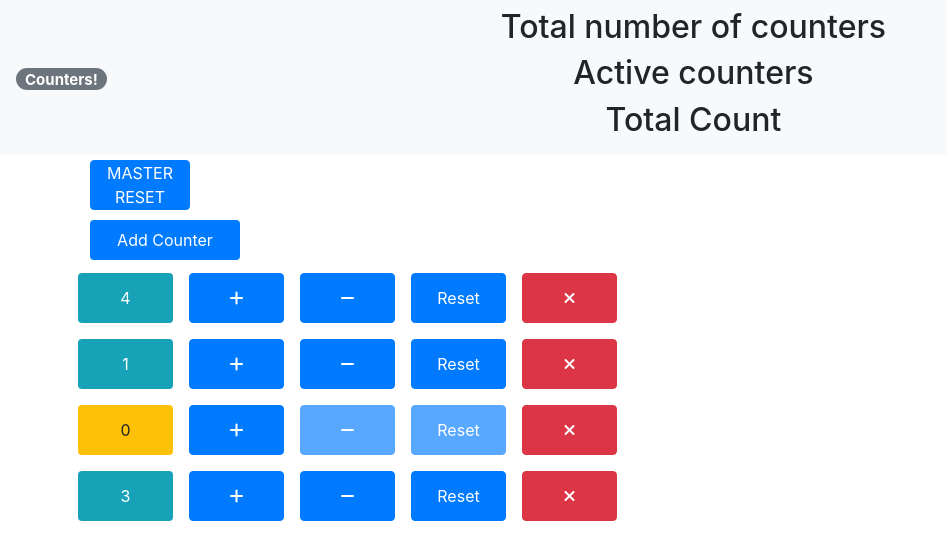
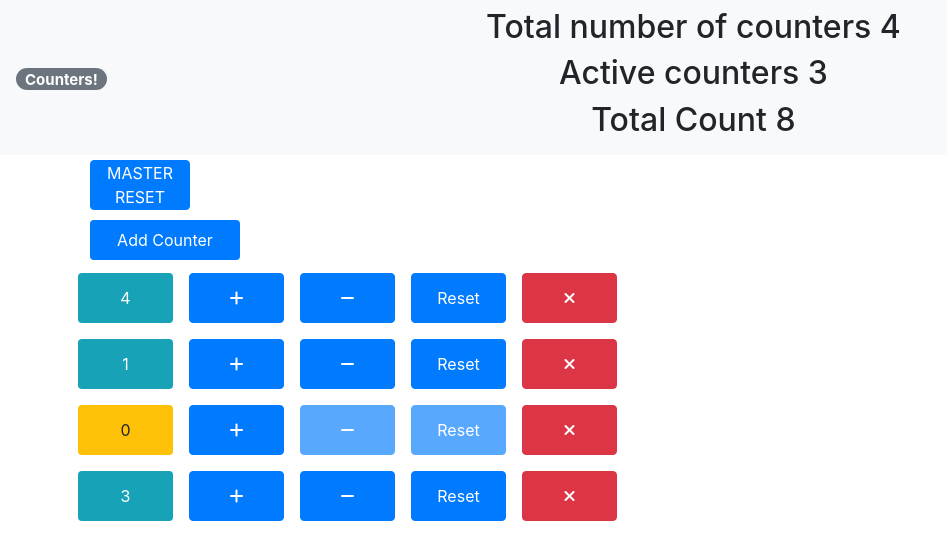
Before and after one commit to ChernyshevaNetology/counters, a React (Create React App) app: page / in a window 1280 px wide. Shown: the top 560 px of the page, without its empty margins (0-947 px from the left). Built offline with nearby package versions, Linux system fonts and the light colour scheme.

Commit message:
navbar сделал

```diff
--- a/src/App.js
+++ b/src/App.js
@@ -15,6 +15,7 @@ const App = () => {
         {id: 3, value: 0},
         {id: 4, value: 3},
     ]);
+
 
     const onIncrement = (id) => {
         const updatedCounters = counters.map(c => c.id === id ? {id, value: ++c.value} : c);
@@ -51,14 +52,13 @@ const App = () => {
                 id: Math.random(),
                 value: 0,
             }
-
         ])
     }
 
 
     return (
         <React.Fragment>
-            <NavBar/>
+            <NavBar counters={counters} />
             <main className="container">
                 <div className="row1">
                     <MasterReset
--- a/src/components/navbar/index.jsx
+++ b/src/components/navbar/index.jsx
@@ -1,6 +1,10 @@
 import React from "react";
 
-const NavBar = () => {
+const NavBar = ({counters}) => {
+    const totalCounters=counters.length
+    const activCounters=counters.filter(c=>c.value>0).length
+    const totalCount = counters.reduce((acc, {value})=>acc+value,0)
+
     return (
         <nav className="navbar navbar-light bg-light">
             <a href="#" className="navbar-brand">
@@ -10,13 +14,13 @@ const NavBar = () => {
             </a>
             <div className="container row1">
                 <h2> Total number of counters <span
-                    ></span>
+                    > {totalCounters}</span>
                 </h2>
                 <h2>Active counters <span
-                   ></span>
+                   >{activCounters}</span>
                 </h2>
                 <h2>Total Count <span>
-                    </span></h2>
+                {totalCount}</span></h2>
             </div>
         </nav>
     );
```
